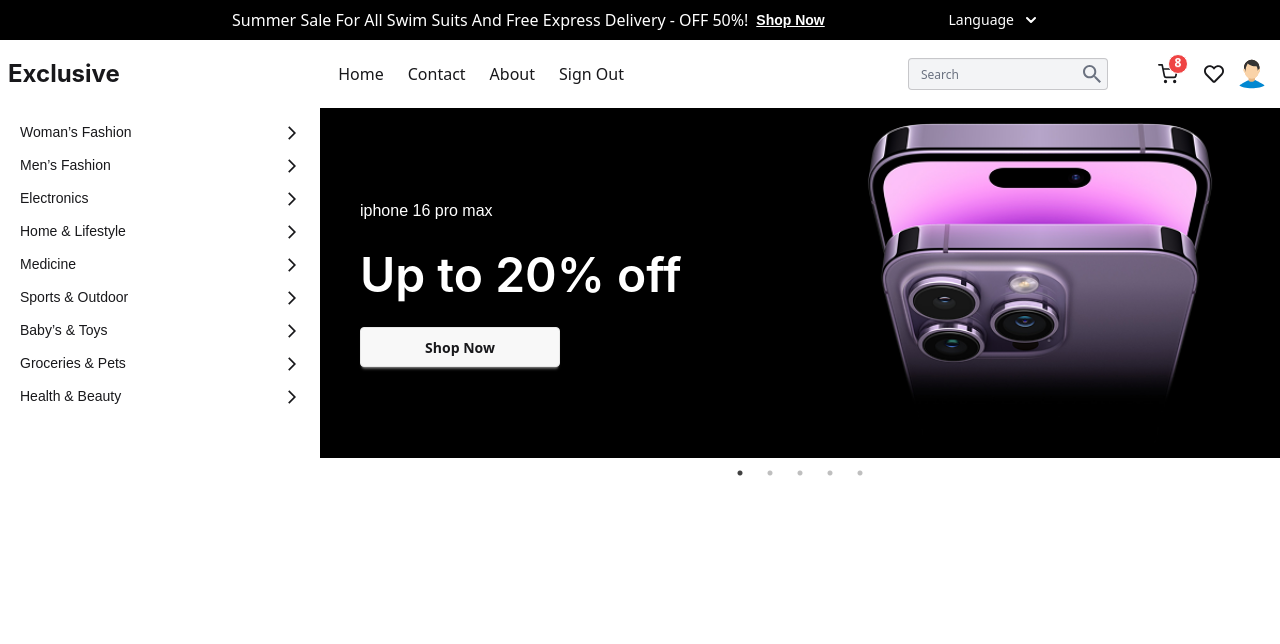
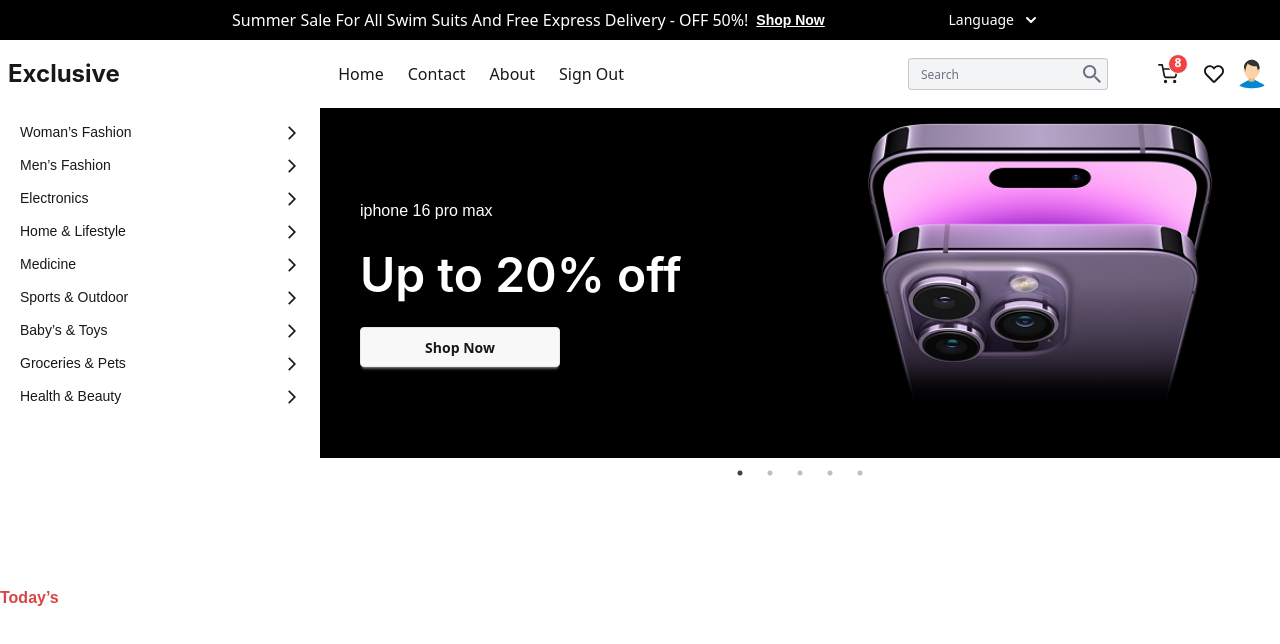
Before and after one commit to NurTheDev/Exclusive-e-commerce, a React (Vite) app: page / in a window 1280 px wide. Shown: the top 644 px of the page. Built offline with nearby package versions, Linux system fonts and the light colour scheme.

Commit message:
added title style

```diff
--- a/src/Pages/protected/home/Banner.jsx
+++ b/src/Pages/protected/home/Component/Banner.jsx
@@ -1,10 +1,10 @@
 import React, {useState} from 'react';
-import {menuItems, bannerData} from '../../../data/data.js';
+import {menuItems, bannerData} from '../../../../data/data.js';
 import {MdArrowForwardIos} from "react-icons/md";
 import Slider from "react-slick";
 import "slick-carousel/slick/slick.css";
 import "slick-carousel/slick/slick-theme.css";
-import {getBannerImg, getSettings} from "../../../utils/index.js";
+import {getBannerImg, getSettings} from "../../../../utils/index.js";
 const Banner = () => {
     const [openIndex, setOpenIndex] = useState(null)
     const toggle = (index) => {
--- /dev/null
+++ b/src/Pages/protected/home/Component/FlashSell.jsx
@@ -0,0 +1,11 @@
+import React from 'react';
+
+const FlashSell = () => {
+    return (
+        <div className={"container mx-auto"}>
+            <h4 className={"title normal-text-semi-bold" }>Today’s</h4>
+        </div>
+    );
+};
+
+export default FlashSell;
--- a/src/Pages/protected/home/Home.jsx
+++ b/src/Pages/protected/home/Home.jsx
@@ -1,10 +1,14 @@
 import React from 'react';
-import Banner from "./Banner.jsx";
+import Banner from "./Component/Banner.jsx";
+import FlashSell from "./Component/FlashSell.jsx";
 
 const Home = () => {
     return (
         <div>
             <Banner/>
+            <div className={"lg:mt-32 mt-10"}>
+                <FlashSell/>
+            </div>
         </div>
     );
 };
--- a/src/index.css
+++ b/src/index.css
@@ -1,6 +1,6 @@
-
 @import "tailwindcss";
 @import "flowbite/src/themes/default.css";
+
 @plugin "flowbite/plugin";
 @source "../node_modules/flowbite";
 @plugin "daisyui";
@@ -15,16 +15,15 @@
     --text: #FAFAFA;
     --text1: #7D8184;
     --button: #00FF66;
-    --button1: #DB4444;
-    --button1-hover: #E07575;
     --button2: #E07575;
     --button2-hover: #A0BCE0;
     --gold: #FFAD33;
-    --transparent: rgba(0,0,0,0.04);
-/*    font section*/
+    --transparent: rgba(0, 0, 0, 0.04);
+    /*    font section*/
     --inter: 'Inter', sans-serif;
     --poppins: 'Poppins', sans-serif;
 }
+
 @theme {
     --color-primary: var(--primary);
     --color-secondary: var(--secondary);
@@ -33,8 +32,6 @@
     --color-text: var(--text);
     --color-text1: var(--text1);
     --color-button: var(--button);
-    --color-button1: var(--button1);
-    --color-button1-hover: var(--button1-hover);
     --color-button2: var(--button2);
     --color-button2-hover: var(--button2-hover);
     --color-gold: var(--gold);
@@ -42,36 +39,53 @@
     --font-inter: var(--inter);
     --font-poppins: var(--poppins);
 }
-@layer components{
+@layer components {
     .small-text {
         @apply text-xs lg:text-sm leading-6 font-poppins;
     }
+
     .small-text-medium {
         @apply text-xs lg:text-sm leading-6 font-poppins font-medium;
     }
+
     .normal-text {
         @apply text-base leading-6 font-poppins;
     }
+
     .normal-text-medium {
         @apply text-base leading-6 font-poppins font-medium;
     }
+
     .normal-text-semi-bold {
         @apply text-base leading-6 font-poppins font-semibold;
     }
+
     .small-heading-medium {
         @apply text-xl leading-6 font-poppins font-medium;
     }
+
     .small-heading-semi-bold {
         @apply text-xl leading-6 font-poppins font-semibold;
     }
+
     .medium-heading {
         @apply text-2xl leading-6 font-inter font-bold;
     }
+
     .large-heading-bold {
         @apply text-4xl leading-6 font-inter font-bold;
     }
+
     .xl-heading-semi-bold {
         @apply text-4xl lg:text-5xl leading-6 font-inter font-semibold;
     }
 
+    .title {
+        @apply text-secondary2 relative ml-10 lg:ml-0;
+    }
+    .title::after {
+        content: '';
+
+        @apply block w-5 h-10 bg-secondary2 absolute top-[-10px] left-[-30px] rounded-md;
+    }
 }
```
